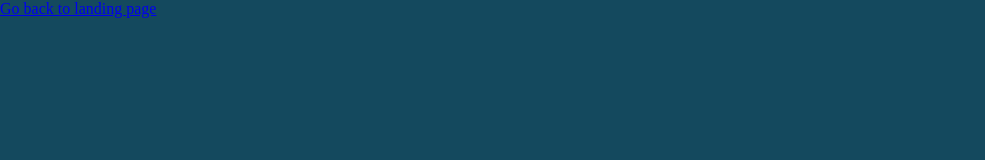
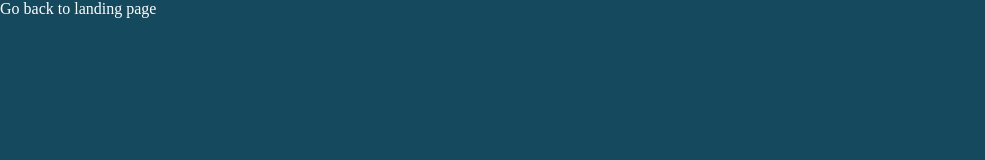
Before and after one commit to arms177/eyes, a plain HTML site: page index.html in a window 1280 px wide. Shown: the top 160 px of the page, without its empty margins (0-985 px from the left). Drawn offline with Linux system fonts and the light colour scheme.

Commit message:
Update styles.css

```diff
--- a/styles.css
+++ b/styles.css
@@ -31,3 +31,8 @@ body {
   transform: translate(-50%, -50%);
   border-radius: 50%;
 }
+.link {
+  text-decoration: none;
+  color: white;
+  margin-bottom: 20px;
+}
```
